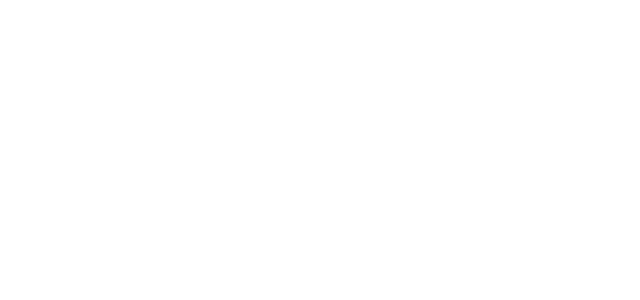
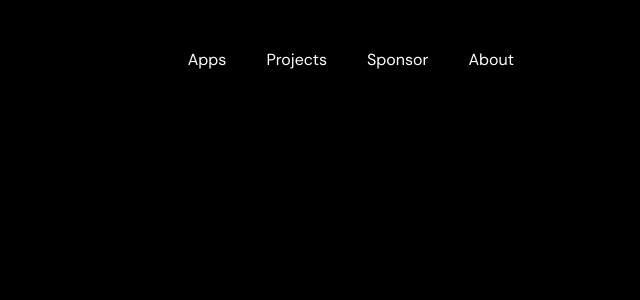
Before and after one commit to andrejkoller/projects-andrejkoller-next, a Next.js app: page / in a window 1280 px wide. Shown: the top 300 px of the page, without its empty margins (640-1280 px from the left). Built offline with nearby package versions, Linux system fonts and the light colour scheme.

Commit message:
feat: implement header component and update layout styles

```diff
--- a/app/client-layout.tsx
+++ b/app/client-layout.tsx
@@ -1,10 +1,13 @@
 "use client";
+
+import { Header } from "@/components/header";
 
 export default function ClientLayout({
   children,
 }: Readonly<{ children: React.ReactNode }>) {
   return (
-    <div className="flex flex-col min-h-screen text-sm">
+    <div className="flex flex-col min-h-screen">
+      <Header />
       <main className="w-full min-h-screen mx-auto px-4 grow">{children}</main>
     </div>
   );
--- a/app/layout.tsx
+++ b/app/layout.tsx
@@ -1,15 +1,10 @@
 import type { Metadata } from "next";
-import { Geist, Geist_Mono } from "next/font/google";
+import { DM_Sans } from "next/font/google";
 import "./styles/globals.css";
 import ClientLayout from "./client-layout";
 
-const geistSans = Geist({
-  variable: "--font-geist-sans",
-  subsets: ["latin"],
-});
-
-const geistMono = Geist_Mono({
-  variable: "--font-geist-mono",
+const dmSans = DM_Sans({
+  variable: "--font-dm-sans",
   subsets: ["latin"],
 });
 
@@ -24,10 +19,7 @@
   children: React.ReactNode;
 }>) {
   return (
-    <html
-      lang="en"
-      className={`${geistSans.variable} ${geistMono.variable} antialiased`}
-    >
+    <html lang="en" className={`${dmSans.variable} antialiased`}>
       <body className="min-h-full flex flex-col">
         <ClientLayout>{children}</ClientLayout>
       </body>
--- a/app/styles/globals.css
+++ b/app/styles/globals.css
@@ -1,15 +1,23 @@
 @import "tailwindcss";
 
 :root {
-  --background: #ffffff;
-  --foreground: #000000;
+  --header-height-expanded: 7.5rem;
+  --header-height-collapsed: 5rem;
+
+  --background: #000000;
+  --foreground: #ffffff;
+  --secondary-foreground: #666666;
+  --border: #333333;
+  --hover-foreground: #d1d5dc;
 }
 
 @theme inline {
   --color-background: var(--background);
   --color-foreground: var(--foreground);
-  --font-sans: var(--font-geist-sans);
-  --font-mono: var(--font-geist-mono);
+  --color-secondary-foreground: var(--secondary-foreground);
+  --color-border: var(--border);
+  --color-hover-foreground: var(--hover-foreground);
+  --font-sans: var(--font-dm-sans);
 }
 
 body {
--- /dev/null
+++ b/components/header.tsx
@@ -0,0 +1,22 @@
+import Link from "next/link";
+import { headerLinksConfig } from "@/configs/header-links-config";
+
+export const Header = () => {
+  return (
+    <header className="flex items-center justify-between h-(--header-height-expanded) max-w-282 w-full mx-auto px-12.5">
+      <div>{/* Logo or site title coming soon */}</div>
+      <ul className="flex items-center gap-10">
+        {headerLinksConfig.map(({ key, label, href }) => (
+          <li key={key} className="inline-block font-normal">
+            <Link
+              href={href}
+              className="hover:text-hover-foreground transition-colors duration-200"
+            >
+              {label}
+            </Link>
+          </li>
+        ))}
+      </ul>
+    </header>
+  );
+};
--- /dev/null
+++ b/configs/header-links-config.ts
@@ -0,0 +1,22 @@
+export const headerLinksConfig = [
+  {
+    key: "apps",
+    label: "Apps",
+    href: "/apps",
+  },
+  {
+    key: "projects",
+    label: "Projects",
+    href: "/projects",
+  },
+  {
+    key: "Sponsor",
+    label: "Sponsor",
+    href: "/sponsor",
+  },
+  {
+    key: "about",
+    label: "About",
+    href: "/about",
+  },
+];
```
